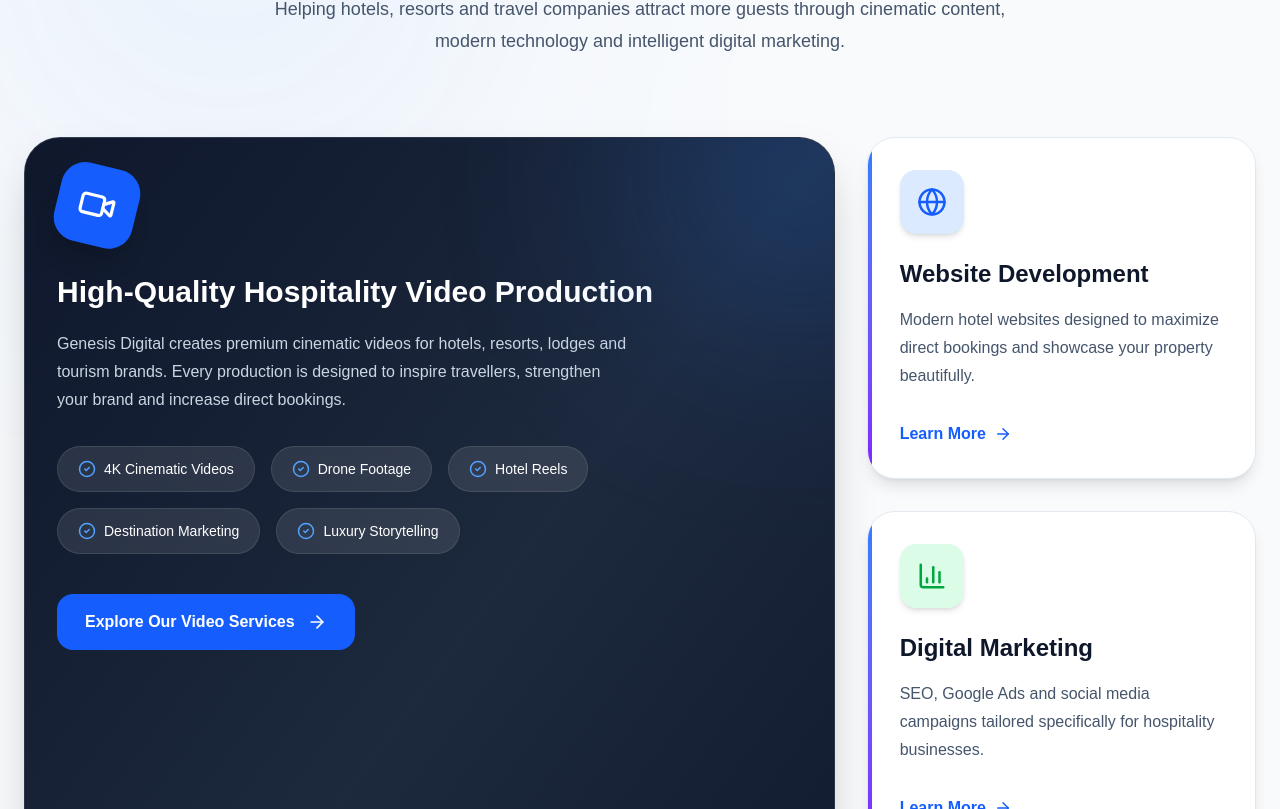
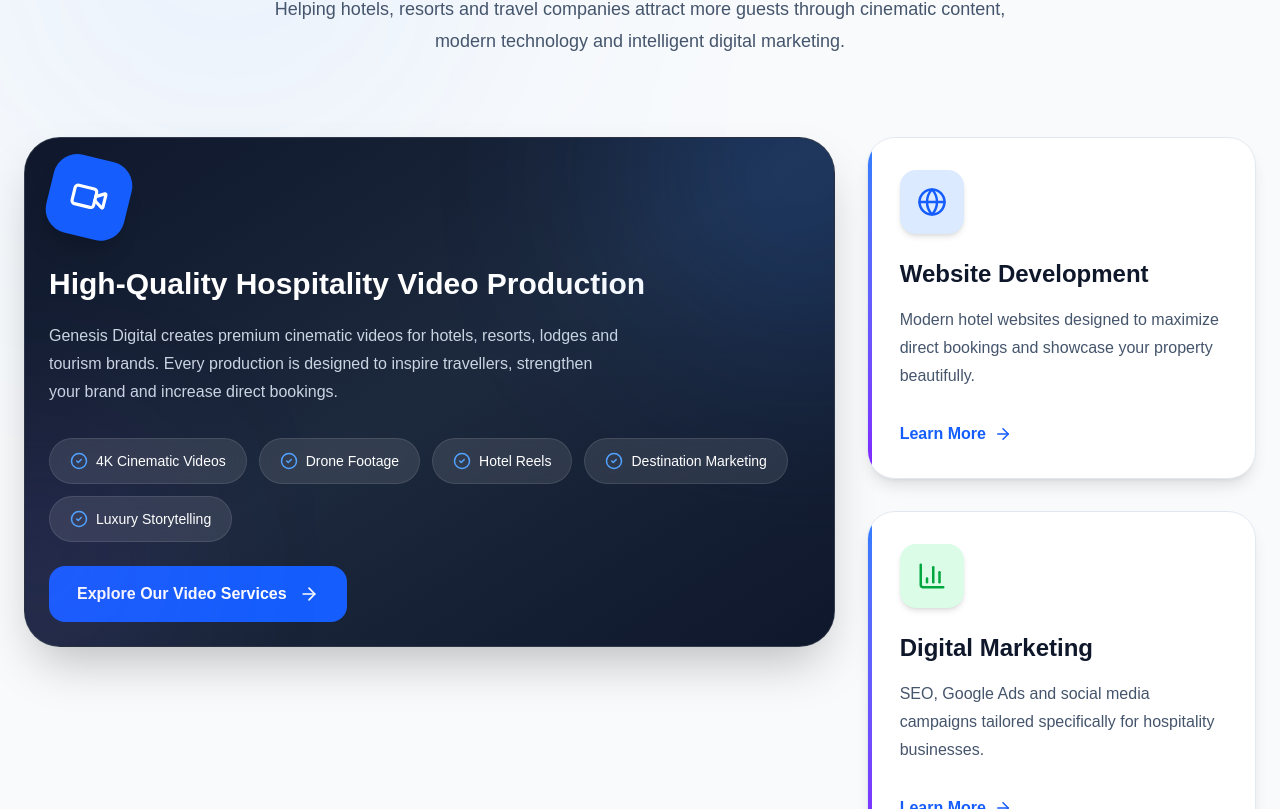
Before and after one commit to ezekielmose/genesis_website_proffesional, a Next.js app: page / in a window 1280 px wide. Shown: the part 1591-2400 px from the top of the page. Built offline with nearby package versions, Linux system fonts and the light colour scheme.

Commit message:
Update Solutions.tsx

```diff
--- a/components/home/Solutions/Solutions.tsx
+++ b/components/home/Solutions/Solutions.tsx
@@ -102,7 +102,7 @@ export default function Solutions() {
 
         </motion.div>
 
-        <div className="grid gap-8 lg:grid-cols-3">
+        <div className="grid gap-8 lg:grid-cols-3 items-start">
 
           {/* FEATURED CARD */}
 
@@ -125,7 +125,7 @@ export default function Solutions() {
               y: -8,
               scale: 1.01,
             }}
-            className="relative overflow-hidden rounded-[36px] border border-white/10 bg-gradient-to-br from-slate-900 via-slate-800 to-slate-900 p-8 text-white shadow-2xl backdrop-blur-xl lg:col-span-2"
+            className="relative self-start overflow-hidden rounded-[36px] border border-white/10 bg-gradient-to-br from-slate-900 via-slate-800 to-slate-900 p-6 text-white shadow-2xl backdrop-blur-xl lg:col-span-2"
           >
 
             {/* Animated Glow */}
@@ -183,7 +183,7 @@ export default function Solutions() {
 
             {/* Feature Pills */}
 
-            <div className="mt-8 flex flex-wrap gap-4">
+            <div className="mt-8 flex flex-wrap gap-3">
 
               {mainSolution.features.map((feature) => (
 
@@ -219,7 +219,7 @@ export default function Solutions() {
               whileTap={{
                 scale: .95,
               }}
-              className="group mt-10 inline-flex items-center gap-3 rounded-2xl bg-blue-600 px-7 py-4 font-semibold transition hover:bg-blue-700"
+              className="group mt-6 inline-flex items-center gap-3 rounded-2xl bg-blue-600 px-7 py-4 font-semibold transition hover:bg-blue-700"
             >
 
               Explore Our Video Services
```
